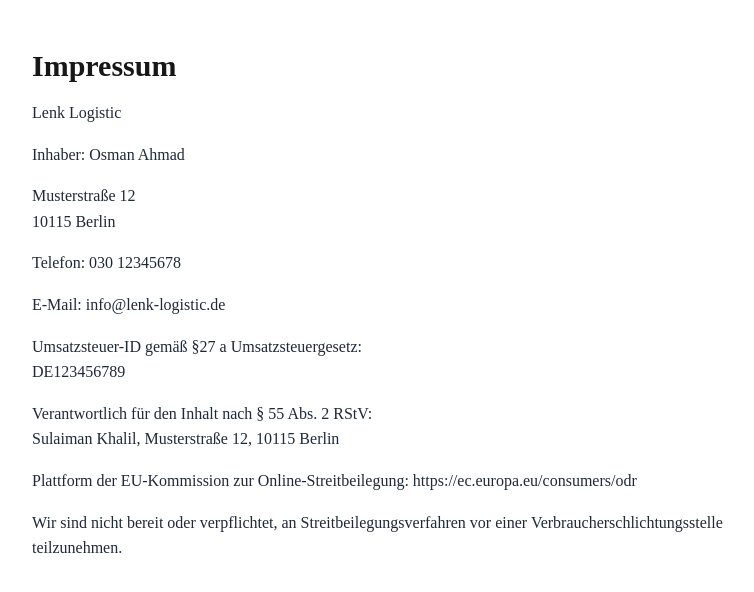
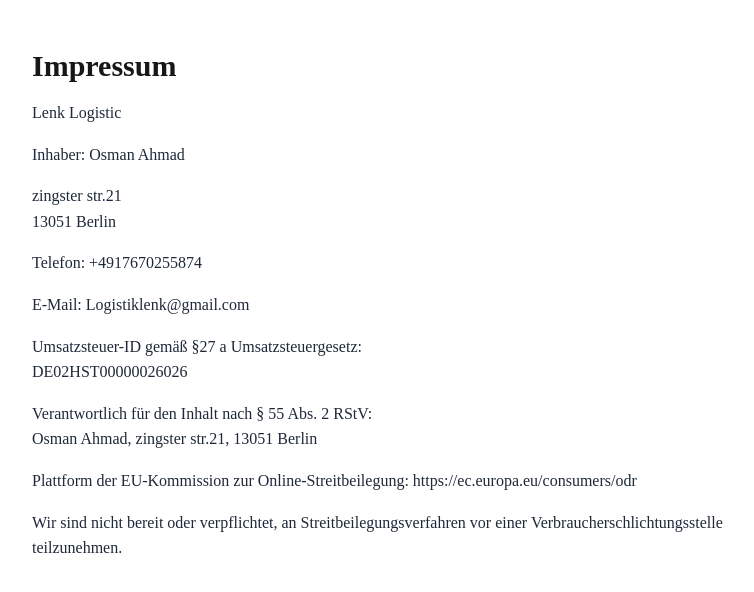
Before and after one commit to Sulaiman-khalil/lenk-logistic, a Next.js app: page /impressum in a window 1280 px wide. Shown: the top 592 px of the page, without its empty margins (248-1002 px from the left). Built offline with nearby package versions, Linux system fonts and the light colour scheme.

Commit message:
change impressum

```diff
--- a/app/impressum/page.tsx
+++ b/app/impressum/page.tsx
@@ -5,20 +5,20 @@ export default function Impressum() {
       <p>Lenk Logistic</p>
       <p>Inhaber: Osman Ahmad</p>
       <p>
-        Musterstraße 12
+        zingster str.21
         <br />
-        10115 Berlin
+        13051 Berlin
       </p>
-      <p>Telefon: 030 12345678</p>
-      <p>E-Mail: info@lenk-logistic.de</p>
+      <p>Telefon: +4917670255874 </p>
+      <p>E-Mail: Logistiklenk@gmail.com</p>
       <p>
         Umsatzsteuer-ID gemäß §27 a Umsatzsteuergesetz: <br />
-        DE123456789
+        DE02HST00000026026
       </p>
       <p>
         Verantwortlich für den Inhalt nach § 55 Abs. 2 RStV:
         <br />
-        Sulaiman Khalil, Musterstraße 12, 10115 Berlin
+        Osman Ahmad, zingster str.21, 13051 Berlin
       </p>
       <p>
         Plattform der EU-Kommission zur Online-Streitbeilegung:{" "}
```
